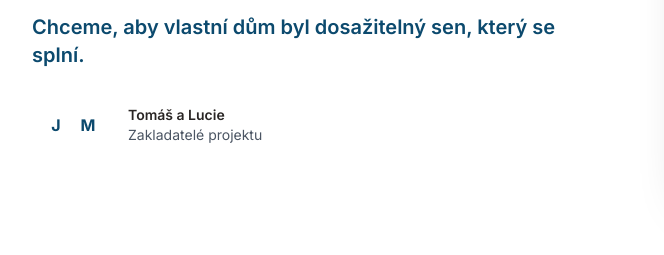
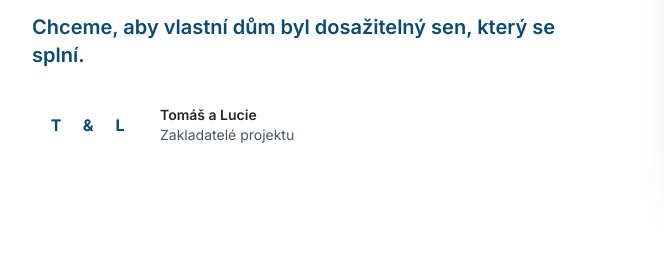
Before and after one commit to cesanom/svepomocizahubicku, a website: page index.html in a window 1280 px wide. Shown: the part 3200-3455 px from the top of the page, 0-664 px from the left. Drawn offline with nearby package versions, Linux system fonts and the light colour scheme.

Commit message:
Update index.html
T&L

```diff
--- a/index.html
+++ b/index.html
@@ -290,8 +290,9 @@
 
                     <div class="mt-8 flex items-center gap-4">
                         <div class="flex -space-x-4">
-                            <div class="w-12 h-12 rounded-full bg-brand-200 border-2 border-white flex items-center justify-center text-brand-900 font-bold">J</div>
-                            <div class="w-12 h-12 rounded-full bg-brand-300 border-2 border-white flex items-center justify-center text-brand-900 font-bold">M</div>
+                            <div class="w-12 h-12 rounded-full bg-brand-200 border-2 border-white flex items-center justify-center text-brand-900 font-bold">T</div>
+                            <div class="w-12 h-12 rounded-full bg-brand-300 border-2 border-white flex items-center justify-center text-brand-900 font-bold">&</div>
+                            <div class="w-12 h-12 rounded-full bg-brand-300 border-2 border-white flex items-center justify-center text-brand-900 font-bold">L</div>
                         </div>
                         <div class="text-sm text-gray-600">
                             <p class="font-semibold text-earth-800">Tomáš a Lucie</p>
```
